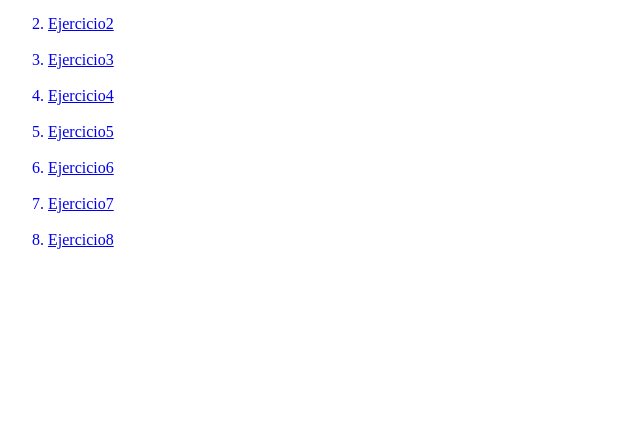
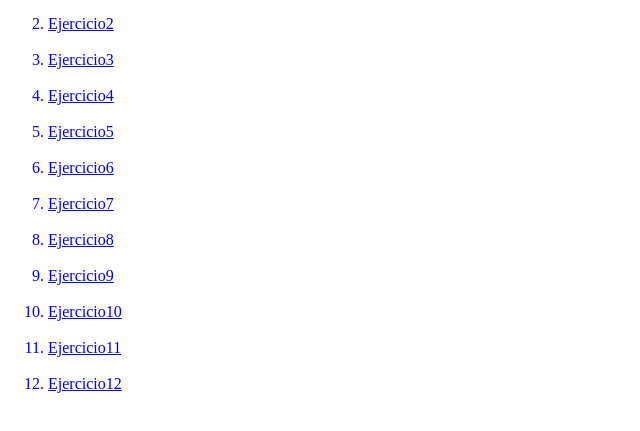
Before and after one commit to luismi357/DWECLM, a plain HTML site: page index.html in a window 1280 px wide. Shown: the part 325-756 px from the top of the page, without its empty margins (0-640 px from the left). Drawn offline with Linux system fonts and the light colour scheme.

Commit message:
actualIndex

```diff
--- a/index.html
+++ b/index.html
@@ -26,6 +26,10 @@
     <a href="https://luismi357.github.io/DWECLM/U2/Ejer6.html" target="_blank"><li>Ejercicio6 </li><br></a>
     <a href="https://luismi357.github.io/DWECLM/U2/Ejer7.html" target="_blank"><li>Ejercicio7 </li><br></a>
     <a href="https://luismi357.github.io/DWECLM/U2/Ejer8.html" target="_blank"><li>Ejercicio8 </li><br></a>
+    <a href="https://luismi357.github.io/DWECLM/U2/Ejer9.html" target="_blank"><li>Ejercicio9 </li><br></a>
+    <a href="https://luismi357.github.io/DWECLM/U2/Ejer10.html" target="_blank"><li>Ejercicio10 </li><br></a>
+    <a href="https://luismi357.github.io/DWECLM/U2/Ejer11.html" target="_blank"><li>Ejercicio11 </li><br></a>
+    <a href="https://luismi357.github.io/DWECLM/U2/Ejer12.html" target="_blank"><li>Ejercicio12 </li><br></a>
   </ol>
 
   </body>
```
